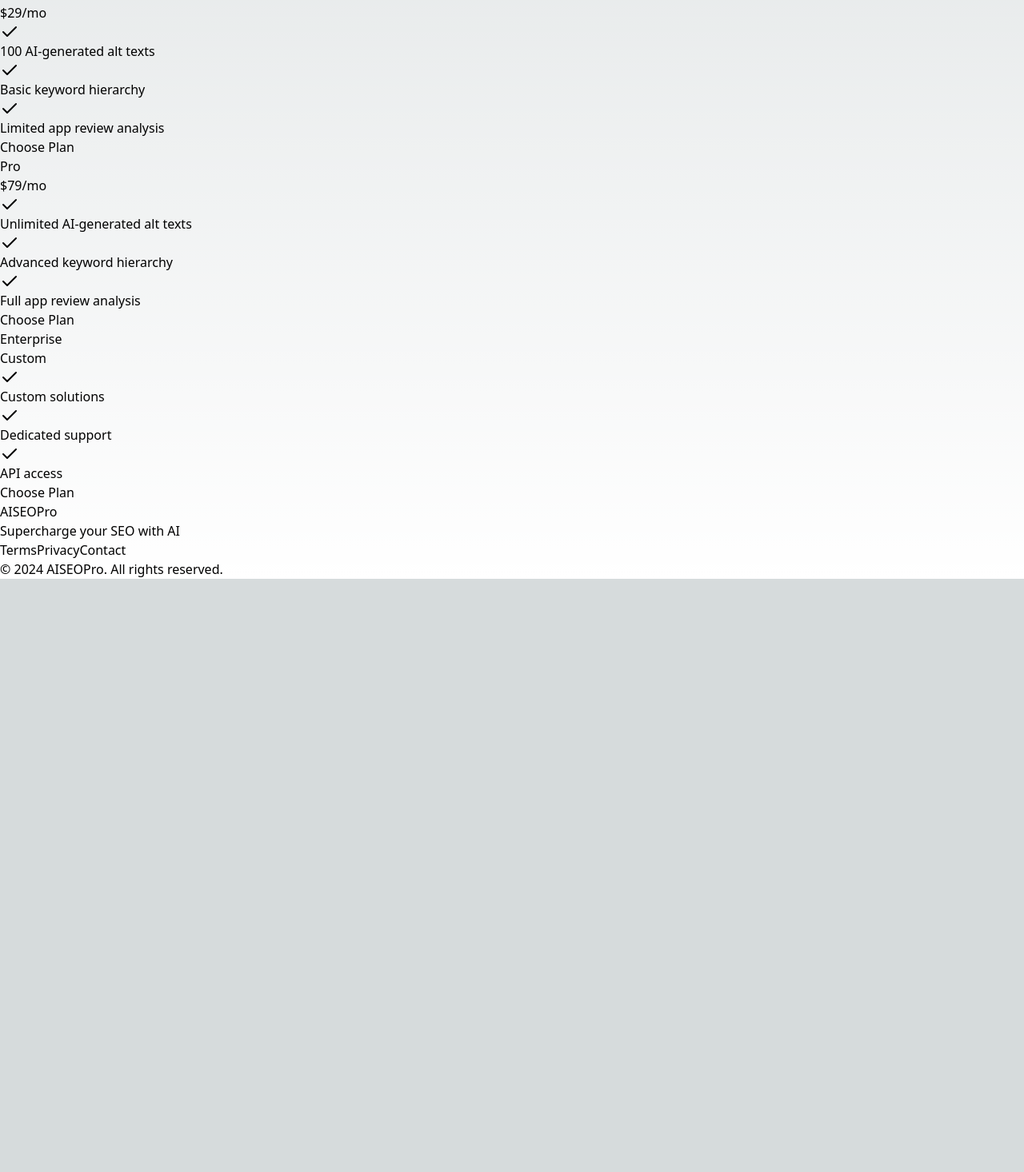
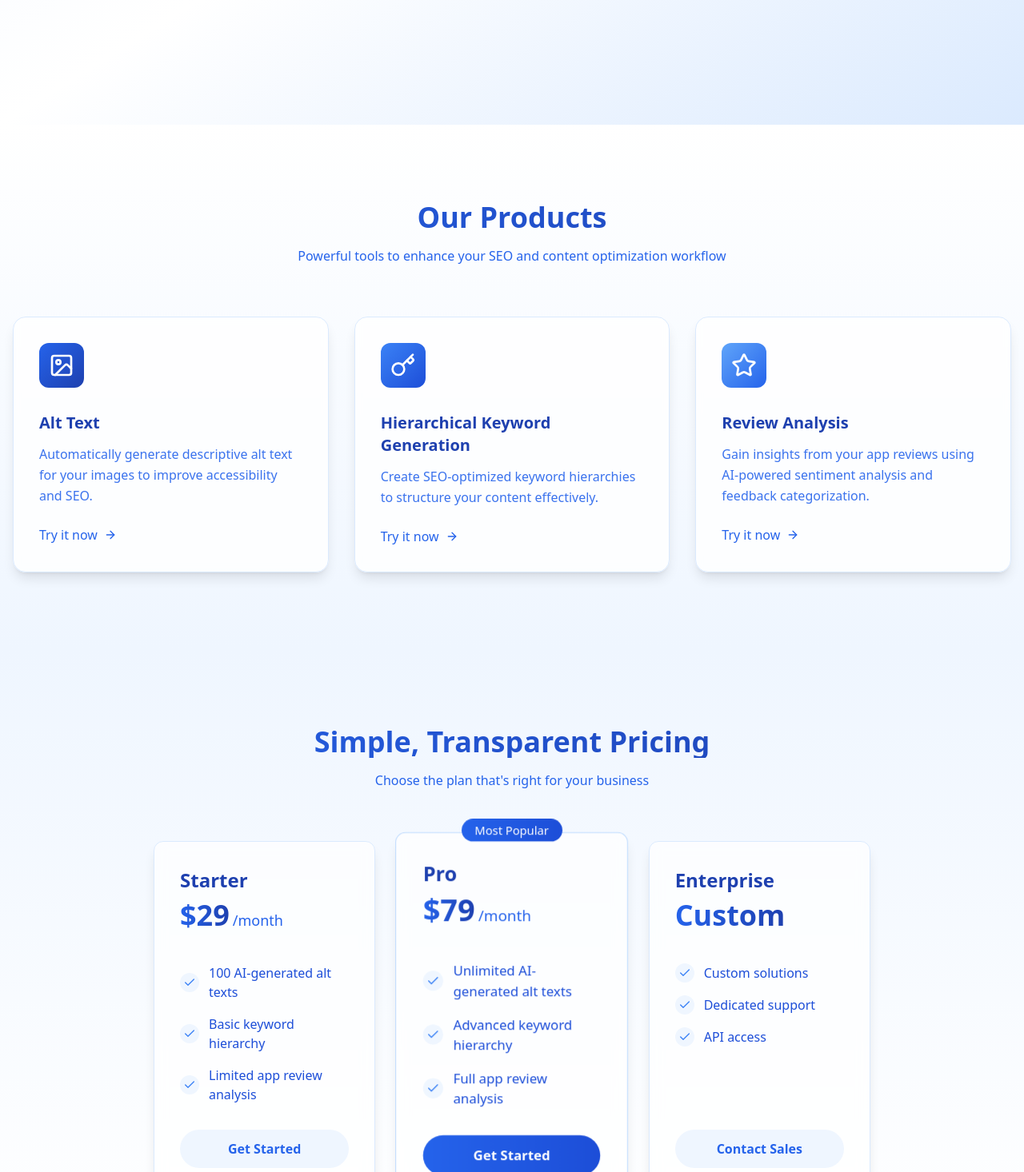
Before and after one commit to sudoarchie/AltAIPro, a Next.js app: page / in a window 1280 px wide. Shown: the part 644-2110 px from the top of the page at 80% size. Before the commit the page ends 1368 px from the top, so only its background shows below. Built offline with nearby package versions, Linux system fonts and the light colour scheme.

Commit message:
pricing and feature page update

```diff
--- a/components/Features.tsx
+++ b/components/Features.tsx
@@ -8,6 +8,7 @@
       "Automatically generate descriptive alt text for your images to improve accessibility and SEO.",
     icon: ImageIcon,
     url: "/alttext",
+    gradient: "from-blue-600 to-blue-800",
   },
   {
     name: "Hierarchical Keyword Generation",
@@ -15,6 +16,7 @@
       "Create SEO-optimized keyword hierarchies to structure your content effectively.",
     icon: KeyIcon,
     url: "/hierarchical",
+    gradient: "from-blue-500 to-blue-700",
   },
   {
     name: "Review Analysis",
@@ -22,6 +24,7 @@
       "Gain insights from your app reviews using AI-powered sentiment analysis and feedback categorization.",
     icon: StarIcon,
     url: "/review",
+    gradient: "from-blue-400 to-blue-600",
   },
 ];
 
@@ -29,30 +32,56 @@
   return (
     <section
       id="features"
-      className="py-24 bg-gradient-to-b from-white to-blue-50"
+      className="py-24 bg-gradient-to-b from-white to-blue-50 relative overflow-hidden"
     >
-      <div className="container mx-auto px-4">
-        <h2 className="text-4xl font-bold text-center bg-gradient-to-r from-blue-600 to-blue-800 bg-clip-text text-transparent mb-16">
-          Our Products
-        </h2>
-        <div className="grid md:grid-cols-3 gap-8">
-          {features.map((feature) => (
+      {/* Background decoration */}
+      <div className="absolute inset-0 bg-grid-blue-100/40 bg-[size:20px_20px] pointer-events-none" />
+
+      <div className="container mx-auto px-4 relative">
+        <div className="text-center mb-16">
+          <h2 className="text-4xl font-bold bg-gradient-to-r from-blue-600 to-blue-800 bg-clip-text text-transparent mb-4">
+            Our Products
+          </h2>
+          <p className="text-blue-600 max-w-2xl mx-auto">
+            Powerful tools to enhance your SEO and content optimization workflow
+          </p>
+        </div>
+
+        <div className="grid md:grid-cols-3 gap-8 max-w-7xl mx-auto">
+          {features.map((feature, index) => (
             <div
               key={feature.name}
-              className="bg-white/70 backdrop-blur rounded-xl p-8 shadow-lg hover:shadow-xl transition-all duration-300 border border-blue-100"
+              className={`group relative bg-white/80 backdrop-blur-sm rounded-2xl p-8
+                shadow-lg hover:shadow-2xl transition-all duration-500
+                border border-blue-100 hover:border-blue-200
+                transform hover:-translate-y-1 hover:scale-[1.02]`}
             >
-              <feature.icon className="w-12 h-12 text-blue-600 mb-4" />
-              <h3 className="text-xl font-semibold text-blue-800 mb-2">
+              {/* Feature icon with gradient background */}
+              <div className={`inline-block p-3 rounded-xl bg-gradient-to-br ${feature.gradient} mb-6`}>
+                <feature.icon className="w-8 h-8 text-white" />
+              </div>
+
+              <h3 className="text-xl font-semibold text-blue-800 mb-3">
                 {feature.name}
               </h3>
-              <p className="text-blue-700 mb-6">{feature.description}</p>
+
+              <p className="text-blue-600/90 mb-6 leading-relaxed">
+                {feature.description}
+              </p>
+
               <Link
                 href={feature.url}
-                className="text-blue-600 flex items-center gap-2 hover:gap-3 transition-all duration-300"
+                className="inline-flex items-center text-blue-600 font-medium
+                  group/link hover:text-blue-700 transition-all duration-300"
               >
-                Try it
-                <ArrowRight />
+                <span className="mr-2">Try it now</span>
+                <ArrowRight className="w-4 h-4 transform group-hover/link:translate-x-1 transition-transform" />
               </Link>
+
+              {/* Decorative gradient blob */}
+              <div className="absolute -z-10 top-0 right-0 w-32 h-32 bg-gradient-to-br
+                from-blue-100/50 to-transparent rounded-full blur-2xl
+                opacity-0 group-hover:opacity-100 transition-opacity duration-500" />
             </div>
           ))}
         </div>
--- a/components/Hero.tsx
+++ b/components/Hero.tsx
@@ -33,7 +33,7 @@
   const words =
     "Generate alt text, keywords, and analyze app reviews automatically.";
   return (
-    <section className="bg-gradient-to-br from-blue-50 via-white to-blue-100 py-24 h-screen w-screen flex items-center justify-center">
+    <section className="bg-gradient-to-br from-blue-50 via-white to-blue-100 py-24 h-screen flex items-center justify-center">
       <div className="container mx-auto px-4 flex flex-col items-center text-center">
         <TypewriterEffect words={wordsfortype} />
         <h1 className="text-5xl md:text-7xl font-extrabold bg-gradient-to-r from-blue-600 to-blue-800 bg-clip-text text-transparent mb-6"></h1>
--- a/components/Pricing.tsx
+++ b/components/Pricing.tsx
@@ -18,6 +18,7 @@
       "Advanced keyword hierarchy",
       "Full app review analysis",
     ],
+    popular: true,
   },
   {
     name: "Enterprise",
@@ -33,34 +34,68 @@
       className="py-24 bg-gradient-to-b from-blue-50 to-white"
     >
       <div className="container mx-auto px-4">
-        <h2 className="text-4xl font-bold text-center bg-gradient-to-r from-blue-600 to-blue-800 bg-clip-text text-transparent mb-16">
-          Pricing Plans
+        <div className="text-center mb-16">
+          <h2 className="text-4xl font-bold bg-gradient-to-r from-blue-600 to-blue-800 bg-clip-text text-transparent mb-4">
+            Simple, Transparent Pricing
           </h2>
-        <div className="grid md:grid-cols-3 gap-8">
+          <p className="text-blue-600">
+            Choose the plan that's right for your business
+          </p>
+        </div>
+
+        <div className="grid md:grid-cols-3 gap-8 max-w-4xl mx-auto">
           {tiers.map((tier) => (
             <div
               key={tier.name}
-              className="bg-white/70 backdrop-blur rounded-xl p-8 shadow-lg hover:shadow-xl transition-all duration-300 border border-blue-100"
+              className={`relative bg-white/70 backdrop-blur rounded-xl p-8
+                shadow-lg hover:shadow-xl transition-all duration-300
+                border border-blue-100 flex flex-col
+                ${tier.popular ? 'scale-105 border-blue-200' : ''}`}
             >
-              <h3 className="text-2xl font-semibold text-blue-800 mb-4">
+              {tier.popular && (
+                <div className="absolute -top-4 left-1/2 -translate-x-1/2">
+                  <span className="bg-gradient-to-r from-blue-600 to-blue-700 text-white
+                    px-4 py-1 rounded-full text-sm font-medium">
+                    Most Popular
+                  </span>
+                </div>
+              )}
+
+              <div className="mb-8">
+                <h3 className="text-2xl font-semibold text-blue-800 mb-2">
                   {tier.name}
                 </h3>
-              <p className="text-4xl font-bold bg-gradient-to-r from-blue-600 to-blue-800 bg-clip-text text-transparent mb-6">
+                <div className="flex items-baseline mb-2">
+                  <p className="text-4xl font-bold bg-gradient-to-r from-blue-600 to-blue-800
+                    bg-clip-text text-transparent">
                     {typeof tier.price === "number" ? `$${tier.price}` : tier.price}
+                  </p>
                   {typeof tier.price === "number" && (
-                  <span className="text-lg font-normal">/mo</span>
+                    <span className="text-lg text-blue-600 ml-1">/month</span>
                   )}
-              </p>
-              <ul className="mb-8 flex-grow">
+                </div>
+              </div>
+
+              <ul className="space-y-4 mb-8 flex-grow">
                 {tier.features.map((feature) => (
-                  <li key={feature} className="flex items-center mb-2">
-                    <Check className="w-5 h-5 text-blue-500 mr-2" />
+                  <li key={feature} className="flex items-center gap-3">
+                    <div className="bg-blue-50 rounded-full p-1">
+                      <Check className="w-4 h-4 text-blue-500" />
+                    </div>
                     <span className="text-blue-700">{feature}</span>
                   </li>
                 ))}
               </ul>
-              <button className="bg-gradient-to-r from-blue-600 to-blue-700 text-white px-6 py-3 rounded-lg font-semibold hover:shadow-lg hover:scale-105 transition duration-300 w-full">
-                Choose Plan
+
+              <button
+                className={`w-full px-6 py-3 rounded-full font-semibold
+                  transition duration-300 transform hover:scale-[1.02]
+                  ${tier.popular
+                    ? 'bg-gradient-to-r from-blue-600 to-blue-700 text-white hover:shadow-lg'
+                    : 'bg-blue-50 text-blue-600 hover:bg-blue-100'
+                  }`}
+              >
+                {tier.price === "Custom" ? "Contact Sales" : "Get Started"}
               </button>
             </div>
           ))}
--- a/tailwind.config.ts
+++ b/tailwind.config.ts
@@ -1,9 +1,4 @@
 import type { Config } from "tailwindcss";
-
-const svgToDataUri = require("mini-svg-data-uri");
-
-const colors = require("tailwindcss/colors");
-const { flattenColorPalette } = require("tailwindcss/lib/util/flattenColorPalette");
 
 export default {
   darkMode: ["class"],
@@ -74,28 +69,4 @@
     },
   },
   plugins: [require("tailwindcss-animate")],
-  config: {
-    function ({ matchUtilities, theme }: any) {
-      matchUtilities(
-        {
-          "bg-grid": (value: any) => ({
-            backgroundImage: `url("${svgToDataUri(
-              `<svg xmlns="http://www.w3.org/2000/svg" viewBox="0 0 32 32" width="32" height="32" fill="none" stroke="${value}"><path d="M0 .5H31.5V32"/></svg>`
-            )}")`,
-          }),
-          "bg-grid-small": (value: any) => ({
-            backgroundImage: `url("${svgToDataUri(
-              `<svg xmlns="http://www.w3.org/2000/svg" viewBox="0 0 32 32" width="8" height="8" fill="none" stroke="${value}"><path d="M0 .5H31.5V32"/></svg>`
-            )}")`,
-          }),
-          "bg-dot": (value: any) => ({
-            backgroundImage: `url("${svgToDataUri(
-              `<svg xmlns="http://www.w3.org/2000/svg" viewBox="0 0 32 32" width="16" height="16" fill="none"><circle fill="${value}" id="pattern-circle" cx="10" cy="10" r="1.6257413380501518"></circle></svg>`
-            )}")`,
-          }),
-        },
-        { values: flattenColorPalette(theme("backgroundColor")), type: "color" }
-      );
-    },
-  },
 } satisfies Config;
```
Lines whose indentation alone changed are shown as unchanged.
